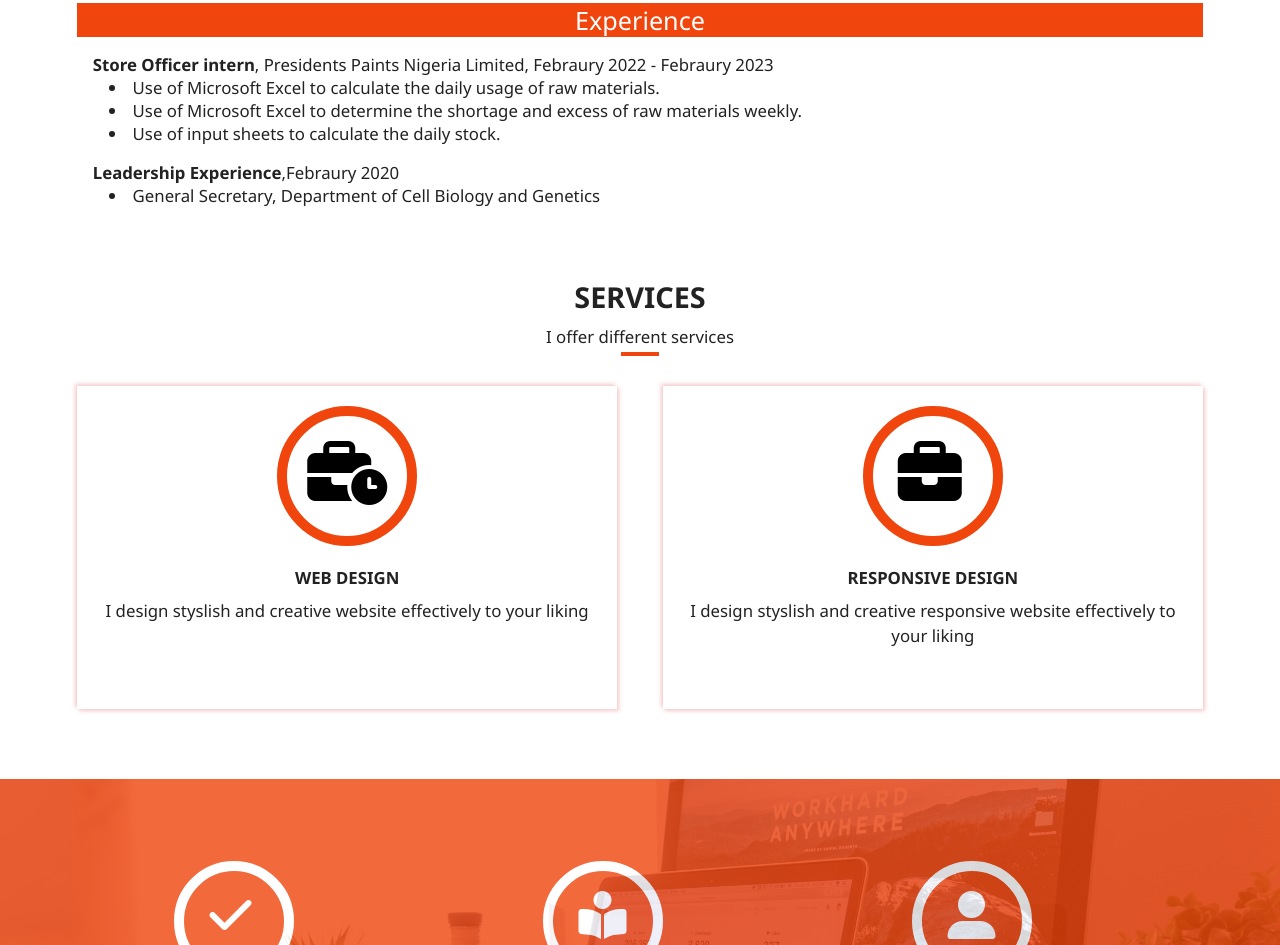
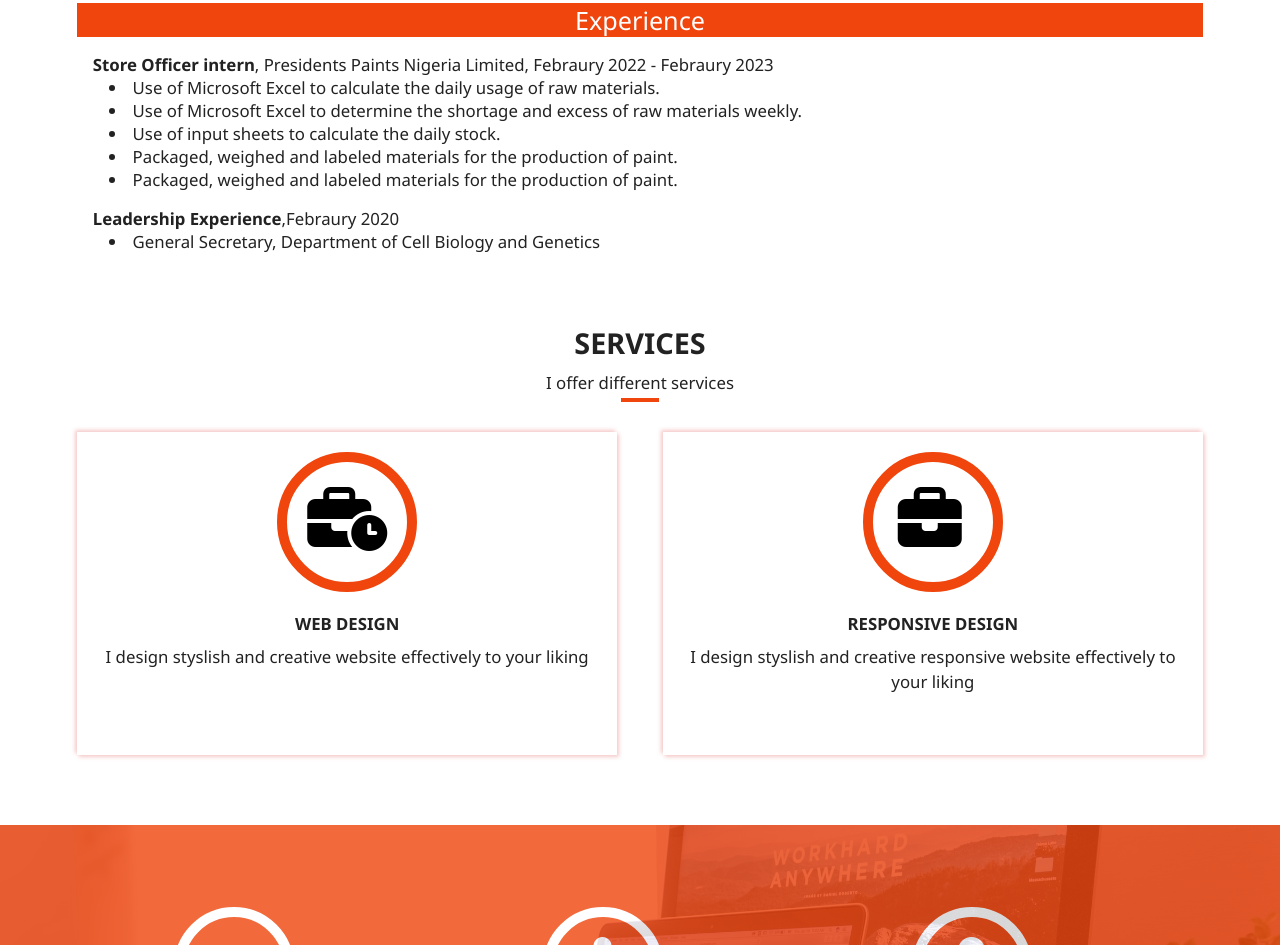
Before and after one commit to Muizo/Muizo.github.io, a plain HTML site: page index.html in a window 1280 px wide. Shown: the part 2320-3265 px from the top of the page. Drawn offline with Linux system fonts and the light colour scheme; files whose address does not match are found by name.

Commit message:
Added some information in the html document

```diff
--- a/index.html
+++ b/index.html
@@ -176,6 +176,12 @@
                     <li>
                         Use of input sheets to calculate the daily stock.
                     </li>
+                    <li>
+                        Packaged, weighed and labeled materials for the production of paint.
+                    </li>
+                    <li>
+                        Packaged, weighed and labeled materials for the production of paint.
+                    </li>
                 </ul>
 
                 <p style="padding-left: 1rem; margin-top: 1rem;"><b>Leadership Experience</b>,Febraury 2020</p>
```
